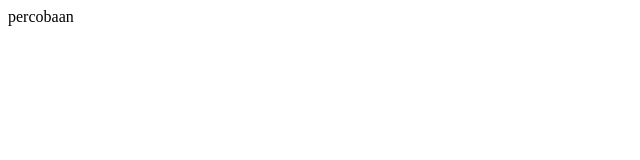
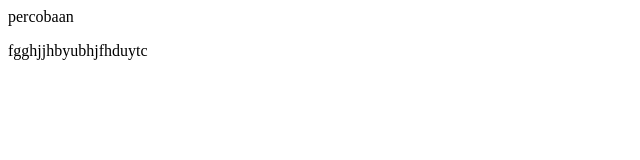
Before and after one commit to faturs5674/project1, a plain HTML site: page index.html in a window 1280 px wide. Shown: the whole page, without its empty margins (0-640 px from the left). Drawn offline with Linux system fonts and the light colour scheme.

Commit message:
tambahan dan edit

```diff
--- a/index.html
+++ b/index.html
@@ -2,5 +2,5 @@
 
 <head>percobaan</head>
 
-
+<p>fgghjjhbyubhjfhduytc</p>
 </html>
```
Also changed, not shown: ocument.txt (added).
